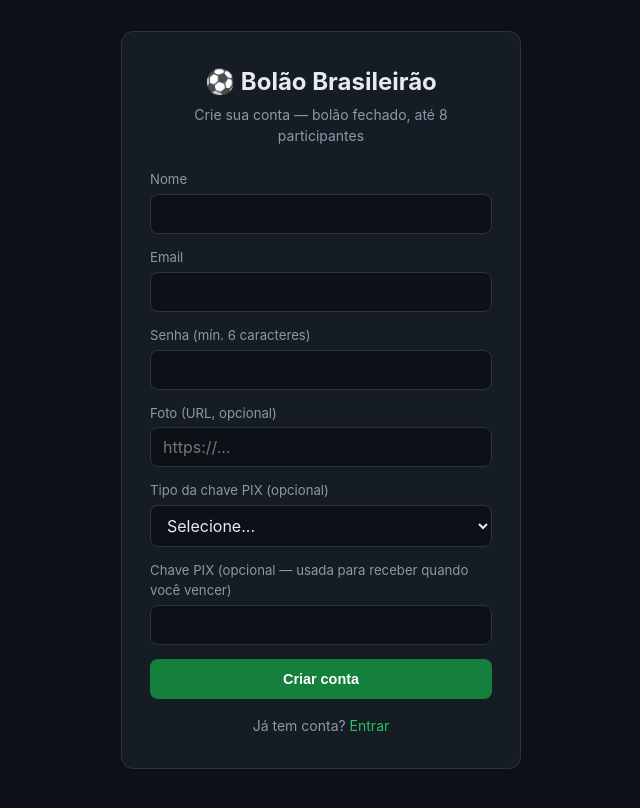
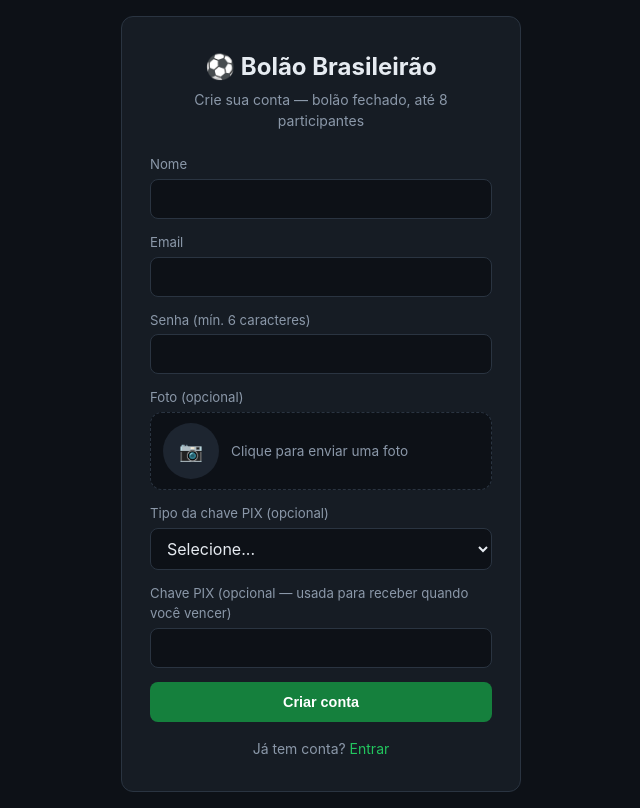
Before and after one commit to thaydeveloper/bolao-brasileirao, a Next.js app: page /cadastro in a window 1280 px wide. Shown: the whole page, without its empty margins (319-959 px from the left). Built offline with nearby package versions, Linux system fonts and the light colour scheme; no server answers.

Commit message:
Adiciona upload de foto de perfil (redimensionada no navegador)

```diff
--- a/next.config.mjs
+++ b/next.config.mjs
@@ -3,6 +3,11 @@ const nextConfig = {
   images: {
     remotePatterns: [{ protocol: "https", hostname: "**" }],
   },
+  experimental: {
+    // A foto de perfil vai no corpo do Server Action como data URL (imagem
+    // redimensionada). 2 MB dá margem folgada para o avatar comprimido.
+    serverActions: { bodySizeLimit: "2mb" },
+  },
 };
 
 export default nextConfig;
--- a/src/app/cadastro/page.tsx
+++ b/src/app/cadastro/page.tsx
@@ -3,6 +3,7 @@
 import Link from "next/link";
 import { useActionState } from "react";
 import { registerAction, type FormState } from "@/app/actions/auth";
+import PhotoUpload from "@/components/PhotoUpload";
 
 export default function CadastroPage() {
   const [state, formAction, pending] = useActionState<FormState, FormData>(registerAction, undefined);
@@ -26,10 +27,7 @@ export default function CadastroPage() {
             <label htmlFor="password">Senha (mín. 6 caracteres)</label>
             <input id="password" name="password" type="password" required minLength={6} autoComplete="new-password" />
           </div>
-          <div className="field">
-            <label htmlFor="photoUrl">Foto (URL, opcional)</label>
-            <input id="photoUrl" name="photoUrl" type="url" placeholder="https://..." />
-          </div>
+          <PhotoUpload label="Foto (opcional)" />
           <div className="field">
             <label htmlFor="pixKeyType">Tipo da chave PIX (opcional)</label>
             <select id="pixKeyType" name="pixKeyType" defaultValue="">
--- a/src/app/globals.css
+++ b/src/app/globals.css
@@ -301,6 +301,48 @@ td.num, th.num { text-align: right; font-variant-numeric: tabular-nums; }
   object-fit: contain;
   vertical-align: middle;
   flex-shrink: 0;
+}
+
+/* ---------- Upload de foto ---------- */
+.photo-upload {
+  display: flex;
+  align-items: center;
+  gap: 12px;
+  padding: 10px 12px;
+  border: 1px dashed var(--border);
+  border-radius: var(--radius);
+  background: var(--bg);
+  cursor: pointer;
+  transition: border-color 0.15s;
+}
+.photo-upload:hover,
+.photo-upload:focus-visible {
+  border-color: var(--green);
+  outline: none;
+}
+.photo-preview {
+  width: 56px;
+  height: 56px;
+  border-radius: 50%;
+  object-fit: cover;
+  flex-shrink: 0;
+}
+.photo-placeholder {
+  width: 56px;
+  height: 56px;
+  border-radius: 50%;
+  background: var(--bg-elevated);
+  display: flex;
+  align-items: center;
+  justify-content: center;
+  font-size: 1.2rem;
+  font-weight: 700;
+  color: var(--text-muted);
+  flex-shrink: 0;
+}
+.photo-hint {
+  font-size: 0.85rem;
+  color: var(--text-muted);
 }
 .score-inputs {
   display: flex;
--- a/src/app/perfil/ProfileForms.tsx
+++ b/src/app/perfil/ProfileForms.tsx
@@ -3,6 +3,7 @@
 import { useActionState } from "react";
 import { updateProfileAction, changePasswordAction } from "@/app/actions/profile";
 import type { FormState } from "@/app/actions/auth";
+import PhotoUpload from "@/components/PhotoUpload";
 
 type Defaults = { name: string; photoUrl: string; pixKey: string; pixKeyType: string };
 
@@ -29,10 +30,7 @@ export default function ProfileForms({ defaults }: { defaults: Defaults }) {
             <label htmlFor="name">Nome</label>
             <input id="name" name="name" defaultValue={defaults.name} required />
           </div>
-          <div className="field">
-            <label htmlFor="photoUrl">Foto (URL)</label>
-            <input id="photoUrl" name="photoUrl" type="url" defaultValue={defaults.photoUrl} placeholder="https://..." />
-          </div>
+          <PhotoUpload label="Foto" defaultValue={defaults.photoUrl} personName={defaults.name} />
           <div className="field">
             <label htmlFor="pixKeyType">Tipo da chave PIX</label>
             <select id="pixKeyType" name="pixKeyType" defaultValue={defaults.pixKeyType}>
--- /dev/null
+++ b/src/components/PhotoUpload.tsx
@@ -0,0 +1,137 @@
+"use client";
+
+import { useRef, useState } from "react";
+
+/**
+ * Upload de foto de perfil. Ao clicar, abre o seletor de arquivos; a imagem é
+ * redimensionada e comprimida no navegador (máx. 256px, JPEG) e guardada como
+ * data URL num input escondido — que o formulário envia no campo `photoUrl`.
+ * Assim não é preciso storage externo: a imagem final é pequena (~30–60 KB).
+ */
+function resizeImage(file: File, maxSize: number, quality: number): Promise<string> {
+  return new Promise((resolve, reject) => {
+    const reader = new FileReader();
+    reader.onload = () => {
+      const img = new Image();
+      img.onload = () => {
+        let { width, height } = img;
+        if (width > height && width > maxSize) {
+          height = Math.round((height * maxSize) / width);
+          width = maxSize;
+        } else if (height >= width && height > maxSize) {
+          width = Math.round((width * maxSize) / height);
+          height = maxSize;
+        }
+        const canvas = document.createElement("canvas");
+        canvas.width = width;
+        canvas.height = height;
+        const ctx = canvas.getContext("2d");
+        if (!ctx) return reject(new Error("canvas indisponível"));
+        ctx.drawImage(img, 0, 0, width, height);
+        resolve(canvas.toDataURL("image/jpeg", quality));
+      };
+      img.onerror = () => reject(new Error("imagem inválida"));
+      img.src = reader.result as string;
+    };
+    reader.onerror = () => reject(new Error("falha ao ler o arquivo"));
+    reader.readAsDataURL(file);
+  });
+}
+
+function initials(name: string) {
+  return (
+    name
+      .trim()
+      .split(/\s+/)
+      .map((p) => p[0])
+      .slice(0, 2)
+      .join("")
+      .toUpperCase() || "?"
+  );
+}
+
+type Props = {
+  name?: string;
+  defaultValue?: string;
+  label?: string;
+  personName?: string;
+};
+
+export default function PhotoUpload({
+  name = "photoUrl",
+  defaultValue = "",
+  label = "Foto (opcional)",
+  personName = "",
+}: Props) {
+  const [value, setValue] = useState(defaultValue);
+  const [busy, setBusy] = useState(false);
+  const [error, setError] = useState("");
+  const fileRef = useRef<HTMLInputElement>(null);
+
+  async function onPick(file: File | undefined) {
+    if (!file) return;
+    setError("");
+    if (!file.type.startsWith("image/")) {
+      setError("Selecione um arquivo de imagem.");
+      return;
+    }
+    setBusy(true);
+    try {
+      const dataUrl = await resizeImage(file, 256, 0.85);
+      setValue(dataUrl);
+    } catch {
+      setError("Não foi possível processar a imagem.");
+    } finally {
+      setBusy(false);
+    }
+  }
+
+  return (
+    <div className="field">
+      <label>{label}</label>
+      <div
+        className="photo-upload"
+        role="button"
+        tabIndex={0}
+        onClick={() => fileRef.current?.click()}
+        onKeyDown={(e) => {
+          if (e.key === "Enter" || e.key === " ") {
+            e.preventDefault();
+            fileRef.current?.click();
+          }
+        }}
+      >
+        {value ? (
+          // eslint-disable-next-line @next/next/no-img-element
+          <img src={value} alt="Foto de perfil" className="photo-preview" />
+        ) : (
+          <span className="photo-placeholder">{personName ? initials(personName) : "📷"}</span>
+        )}
+        <span className="photo-hint">
+          {busy ? "Processando..." : value ? "Clique para trocar a foto" : "Clique para enviar uma foto"}
+        </span>
+      </div>
+
+      <input
+        ref={fileRef}
+        type="file"
+        accept="image/*"
+        hidden
+        onChange={(e) => onPick(e.target.files?.[0])}
+      />
+      <input type="hidden" name={name} value={value} />
+
+      {value && (
+        <button
+          type="button"
+          className="btn btn-sm btn-secondary"
+          style={{ marginTop: 8 }}
+          onClick={() => setValue("")}
+        >
+          Remover foto
+        </button>
+      )}
+      {error && <div className="form-error" style={{ marginTop: 8 }}>{error}</div>}
+    </div>
+  );
+}
```
Also changed, not shown: 1 other file (tests, documents, lock files or other folders).
